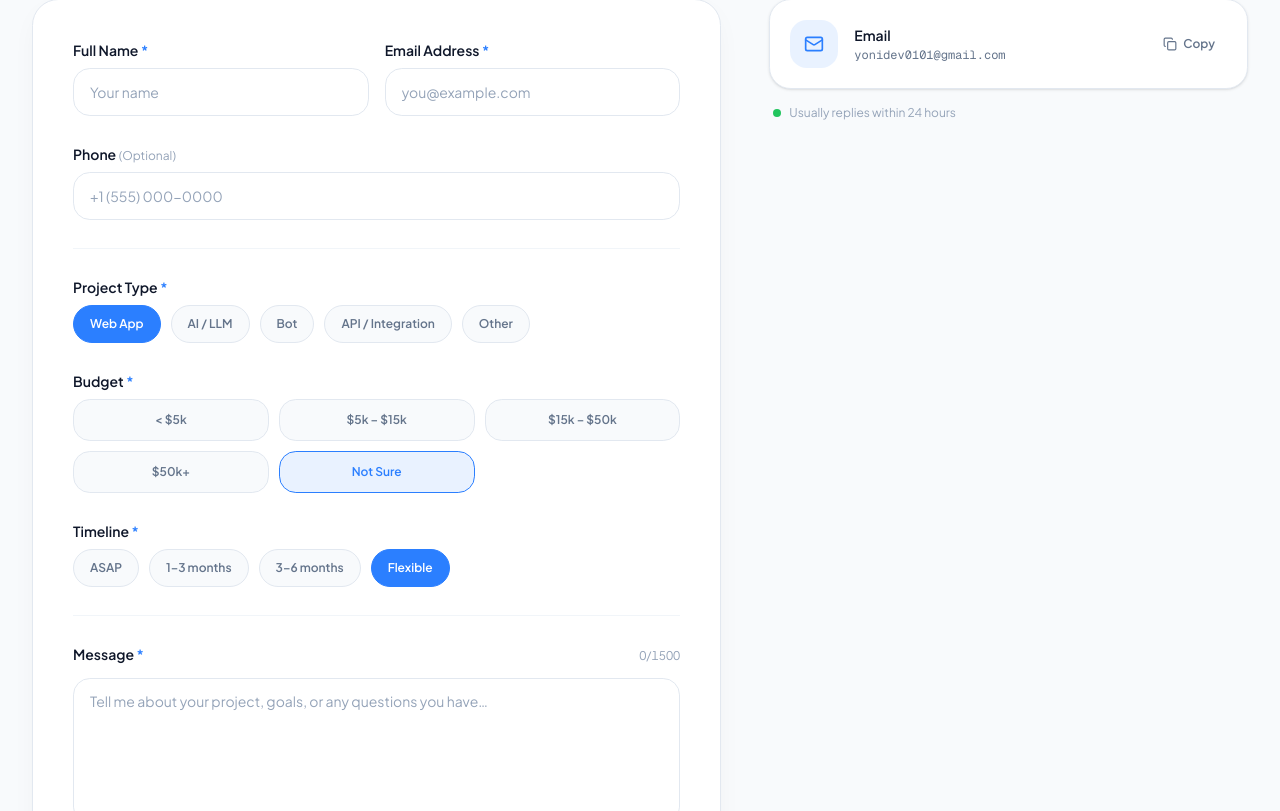
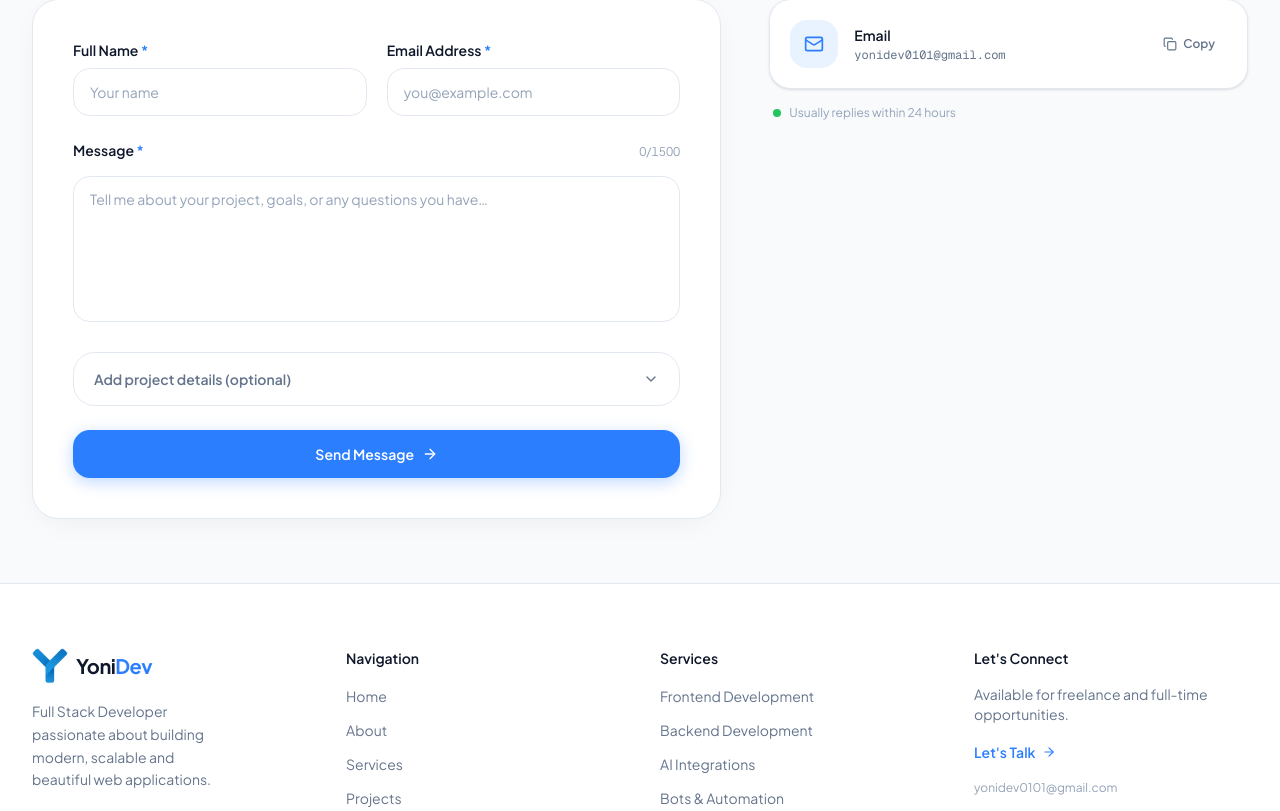
Before and after one commit to yonidev0101/yonidev, a Next.js app: page /contact in a window 1280 px wide. Shown: the part 589-1400 px from the top of the page. Built offline with nearby package versions, Linux system fonts and the light colour scheme.

Commit message:
feat: collapsible extras section in contact form, optional project details

```diff
--- a/src/app/contact/ContactForm.tsx
+++ b/src/app/contact/ContactForm.tsx
@@ -4,7 +4,7 @@ import { useState } from "react";
 import { useForm } from "react-hook-form";
 import { zodResolver } from "@hookform/resolvers/zod";
 import { AnimatePresence, motion } from "framer-motion";
-import { Loader2, ArrowRight } from "lucide-react";
+import { Loader2, ArrowRight, ChevronDown } from "lucide-react";
 import { contactSchema, type ContactFormData } from "@/lib/contact/schema";
 import { useT } from "@/lib/i18n/LocaleProvider";
 import SuccessState from "./SuccessState";
@@ -18,6 +18,7 @@ export default function ContactForm() {
   const f = t.contact.form;
   const [status, setStatus] = useState<Status>("idle");
   const [serverError, setServerError] = useState("");
+  const [extrasOpen, setExtrasOpen] = useState(false);
 
   const {
     register,
@@ -28,7 +29,7 @@ export default function ContactForm() {
   } = useForm<ContactFormData>({
     resolver: zodResolver(contactSchema),
     mode: "onTouched",
-    defaultValues: { projectType: "web", timeline: "flexible", budget: "unsure", _hp: "" },
+    defaultValues: { _hp: "" },
   });
 
   const msgLen = watch("message")?.length ?? 0;
@@ -69,6 +70,7 @@ export default function ContactForm() {
     reset();
     setStatus("idle");
     setServerError("");
+    setExtrasOpen(false);
   }
 
   const isDisabled = status === "submitting";
@@ -95,7 +97,7 @@ export default function ContactForm() {
             exit={{ opacity: 0 }}
             onSubmit={handleSubmit(onSubmit)}
             noValidate
-            className="space-y-7"
+            className="space-y-6"
           >
             {/* Honeypot */}
             <input
@@ -107,7 +109,7 @@ export default function ContactForm() {
             />
 
             {/* Name + Email */}
-            <div className="grid grid-cols-1 sm:grid-cols-2 gap-4">
+            <div className="grid grid-cols-1 sm:grid-cols-2 gap-5">
               <div>
                 <label className={labelClass}>
                   {f.name} <span className="text-brand-500">{f.requiredMark}</span>
@@ -121,7 +123,7 @@ export default function ContactForm() {
                   {...register("name")}
                 />
                 {errors.name && (
-                  <p className="mt-1 text-xs text-red-500">
+                  <p className="mt-1.5 text-xs text-red-500">
                     {getErrorMessage(errors.name.message)}
                   </p>
                 )}
@@ -139,13 +141,68 @@ export default function ContactForm() {
                   {...register("email")}
                 />
                 {errors.email && (
-                  <p className="mt-1 text-xs text-red-500">
+                  <p className="mt-1.5 text-xs text-red-500">
                     {getErrorMessage(errors.email.message)}
                   </p>
                 )}
               </div>
             </div>
 
+            {/* Message */}
+            <div>
+              <div className="flex justify-between items-baseline mb-2">
+                <label className={labelClass}>
+                  {f.message} <span className="text-brand-500">{f.requiredMark}</span>
+                </label>
+                <span className="text-xs text-muted-text tabular-nums">
+                  {f.charCount.replace("{n}", String(msgLen)).replace("{max}", String(MAX_MSG))}
+                </span>
+              </div>
+              <textarea
+                rows={6}
+                dir="auto"
+                placeholder={f.messagePlaceholder}
+                disabled={isDisabled}
+                maxLength={MAX_MSG}
+                className={`w-full rounded-xl border border-border px-4 py-3 text-sm text-heading placeholder:text-muted-text focus:border-brand-500 focus:ring-2 focus:ring-brand-500/20 outline-none resize-none transition-all disabled:opacity-60 ${
+                  errors.message ? inputErrorClass : ""
+                }`}
+                {...register("message")}
+              />
+              {errors.message && (
+                <p className="mt-1.5 text-xs text-red-500">
+                  {getErrorMessage(errors.message.message)}
+                </p>
+              )}
+            </div>
+
+            {/* Extras toggle */}
+            <div className="rounded-2xl border border-border overflow-hidden">
+              <button
+                type="button"
+                onClick={() => setExtrasOpen((v) => !v)}
+                className="w-full flex items-center justify-between px-5 py-4 text-sm font-semibold text-body hover:text-heading hover:bg-bg-soft transition-colors"
+              >
+                <span>{extrasOpen ? f.extrasHide : f.extrasShow}</span>
+                <motion.span
+                  animate={{ rotate: extrasOpen ? 180 : 0 }}
+                  transition={{ duration: 0.25, ease: "easeInOut" }}
+                >
+                  <ChevronDown size={16} />
+                </motion.span>
+              </button>
+
+              <AnimatePresence initial={false}>
+                {extrasOpen && (
+                  <motion.div
+                    key="extras"
+                    initial={{ height: 0, opacity: 0 }}
+                    animate={{ height: "auto", opacity: 1 }}
+                    exit={{ height: 0, opacity: 0 }}
+                    transition={{ duration: 0.3, ease: "easeInOut" }}
+                    className="overflow-hidden"
+                  >
+                    <div className="px-5 pb-6 pt-1 space-y-6 border-t border-border">
                       {/* Phone */}
                       <div>
                         <label className={labelClass}>
@@ -161,19 +218,15 @@ export default function ContactForm() {
                           {...register("phone")}
                         />
                         {errors.phone && (
-                <p className="mt-1 text-xs text-red-500">
+                          <p className="mt-1.5 text-xs text-red-500">
                             {getErrorMessage(errors.phone.message)}
                           </p>
                         )}
                       </div>
 
-            <hr className="border-border-soft" />
-
                       {/* Project type */}
                       <div>
-              <label className={labelClass}>
-                {f.projectType.label} <span className="text-brand-500">{f.requiredMark}</span>
-              </label>
+                        <label className={labelClass}>{f.projectType.label}</label>
                         <div className="flex flex-wrap gap-2.5 mt-1">
                           {projectTypes.map((key) => (
                             <label key={key} className="cursor-pointer">
@@ -194,9 +247,7 @@ export default function ContactForm() {
 
                       {/* Budget */}
                       <div>
-              <label className={labelClass}>
-                {f.budget.label} <span className="text-brand-500">{f.requiredMark}</span>
-              </label>
+                        <label className={labelClass}>{f.budget.label}</label>
                         <div className="grid grid-cols-2 sm:grid-cols-3 gap-2.5 mt-1">
                           {budgets.map((key) => (
                             <label key={key} className="cursor-pointer">
@@ -217,9 +268,7 @@ export default function ContactForm() {
 
                       {/* Timeline */}
                       <div>
-              <label className={labelClass}>
-                {f.timeline.label} <span className="text-brand-500">{f.requiredMark}</span>
-              </label>
+                        <label className={labelClass}>{f.timeline.label}</label>
                         <div className="flex flex-wrap gap-2.5 mt-1">
                           {timelines.map((key) => (
                             <label key={key} className="cursor-pointer">
@@ -237,35 +286,10 @@ export default function ContactForm() {
                           ))}
                         </div>
                       </div>
-
-            <hr className="border-border-soft" />
-
-            {/* Message */}
-            <div>
-              <div className="flex justify-between items-baseline mb-1.5">
-                <label className={labelClass}>
-                  {f.message} <span className="text-brand-500">{f.requiredMark}</span>
-                </label>
-                <span className="text-xs text-muted-text tabular-nums">
-                  {f.charCount.replace("{n}", String(msgLen)).replace("{max}", String(MAX_MSG))}
-                </span>
                     </div>
-              <textarea
-                rows={6}
-                dir="auto"
-                placeholder={f.messagePlaceholder}
-                disabled={isDisabled}
-                maxLength={MAX_MSG}
-                className={`w-full rounded-xl border border-border px-4 py-3 text-sm text-heading placeholder:text-muted-text focus:border-brand-500 focus:ring-2 focus:ring-brand-500/20 outline-none resize-none transition-all disabled:opacity-60 ${
-                  errors.message ? inputErrorClass : ""
-                }`}
-                {...register("message")}
-              />
-              {errors.message && (
-                <p className="mt-1 text-xs text-red-500">
-                  {getErrorMessage(errors.message.message)}
-                </p>
+                  </motion.div>
                 )}
+              </AnimatePresence>
             </div>
 
             {/* Server error */}
--- a/src/lib/contact/schema.ts
+++ b/src/lib/contact/schema.ts
@@ -3,18 +3,19 @@ import { z } from "zod";
 export const contactSchema = z.object({
   name: z.string().min(2, "name_min"),
   email: z.string().email("email_invalid"),
+  message: z
+    .string()
+    .min(10, "message_min")
+    .max(1500, "message_max"),
+  // optional extras
   phone: z
     .string()
     .regex(/^[\d\s+\-(). ]{7,20}$/, "phone_invalid")
     .optional()
     .or(z.literal("")),
-  projectType: z.enum(["web", "ai", "bot", "api", "other"]),
-  budget: z.enum(["lt5", "mid", "high", "top", "unsure"]),
-  timeline: z.enum(["asap", "short", "medium", "flexible"]),
-  message: z
-    .string()
-    .min(10, "message_min")
-    .max(1500, "message_max"),
+  projectType: z.enum(["web", "ai", "bot", "api", "other"]).optional(),
+  budget: z.enum(["lt5", "mid", "high", "top", "unsure"]).optional(),
+  timeline: z.enum(["asap", "short", "medium", "flexible"]).optional(),
   _hp: z.string().optional(),
 });
 
--- a/src/lib/i18n/translations.ts
+++ b/src/lib/i18n/translations.ts
@@ -59,6 +59,7 @@ export interface TranslationDict {
       submit: string; sending: string;
       requiredMark: string;
       charCount: string;
+      extrasShow: string; extrasHide: string;
       errors: { required: string; email: string; phone: string; messageMin: string; messageMax: string; generic: string };
       success: { heading: string; body: string; again: string };
       serverError: string;
@@ -247,6 +248,8 @@ export const translations: Record<Locale, TranslationDict> = {
         sending: "Sending…",
         requiredMark: "*",
         charCount: "{n}/{max}",
+        extrasShow: "Add project details (optional)",
+        extrasHide: "Hide project details",
         errors: {
           required: "This field is required",
           email: "Enter a valid email address",
@@ -455,6 +458,8 @@ export const translations: Record<Locale, TranslationDict> = {
         sending: "שולח…",
         requiredMark: "*",
         charCount: "{n}/{max}",
+        extrasShow: "הוסף פרטי פרויקט (אופציונלי)",
+        extrasHide: "הסתר פרטי פרויקט",
         errors: {
           required: "שדה זה הוא חובה",
           email: "הכנס כתובת אימייל תקנית",
```
Lines whose indentation alone changed are shown as unchanged.
